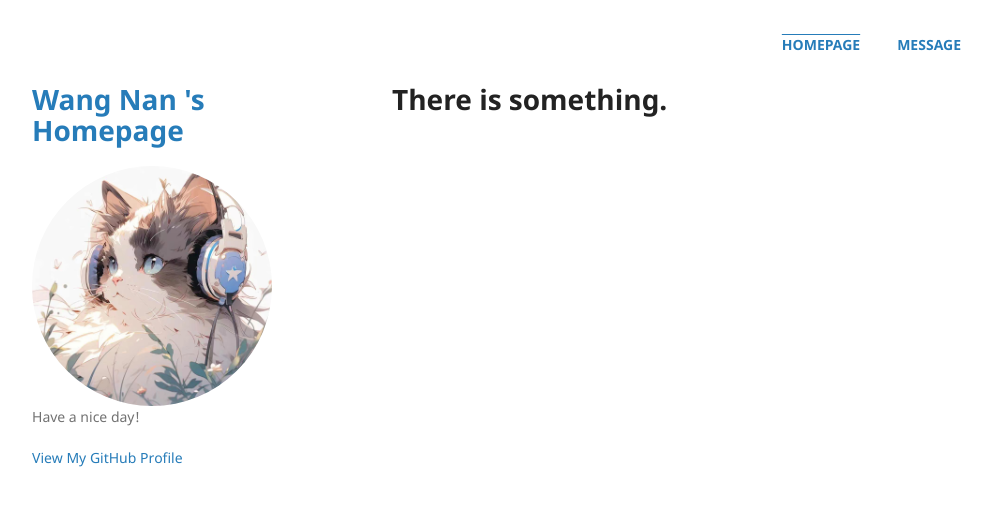
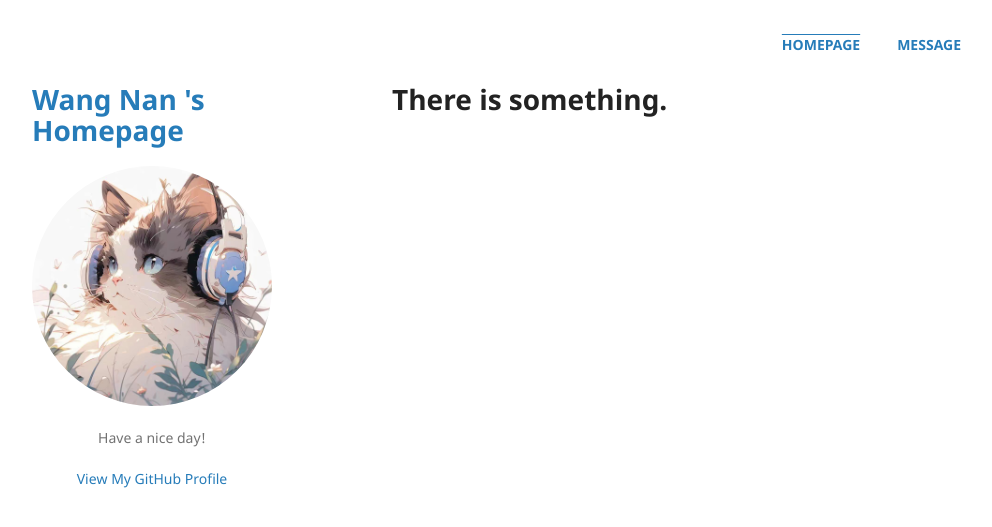
Before and after one commit to theFool-wn/theFool-wn.github.io, a Jekyll site: the page built from index.html, in a window 1280 px wide and 900 px high. Shown: the top 527 px of the window, without its empty margins (128-1120 px from the left). Built offline with Jekyll 4.4.1, drawn with Linux system fonts in a browser that asks for light colours.

Commit message:
Update default.html

```diff
--- a/_layouts/default.html
+++ b/_layouts/default.html
@@ -17,20 +17,21 @@
         {% include navigation.html %}
         <div class="wrapper">
             <header {% unless site.description or site.github.project_tagline %} class="without-description" {% endunless %}>
-                <h1><a href="{{ '/' | absolute_url }}">{{ site.title | default: site.github.repository_name }}</a></h1>
+                <h1><a href="{{ '/' | absolute_url }}" align = "center">{{ site.title | default: site.github.repository_name }}</a></h1>
 
                 {% if site.logo %}
                     <img src="{{site.logo | relative_url}}" class="author-logo" alt="Logo" />
                 {% endif %}
 
-                <p>{{ page.description | default: site.description }}</p>
+                <br>
+                <p align = "center">{{ page.description | default: site.description }}</p>
 
                 {% if site.github.is_project_page %}
-                <p class="view"><a href="{{ site.github.repository_url }}">View the Project on GitHub <small>{{ site.github.repository_nwo }}</small></a></p>
+                <p class="view" align = "center"><a href="{{ site.github.repository_url }}">View the Project on GitHub <small>{{ site.github.repository_nwo }}</small></a></p>
                 {% endif %}
 
                 {% if site.github.is_user_page %}
-                <p class="view"><a href="{{ site.github.owner_url }}">View My GitHub Profile</a></p>
+                <p class="view" align = "center"><a href="{{ site.github.owner_url }}">View My GitHub Profile</a></p>
                 {% endif %}
 
                 {% if site.show_downloads %}
```
